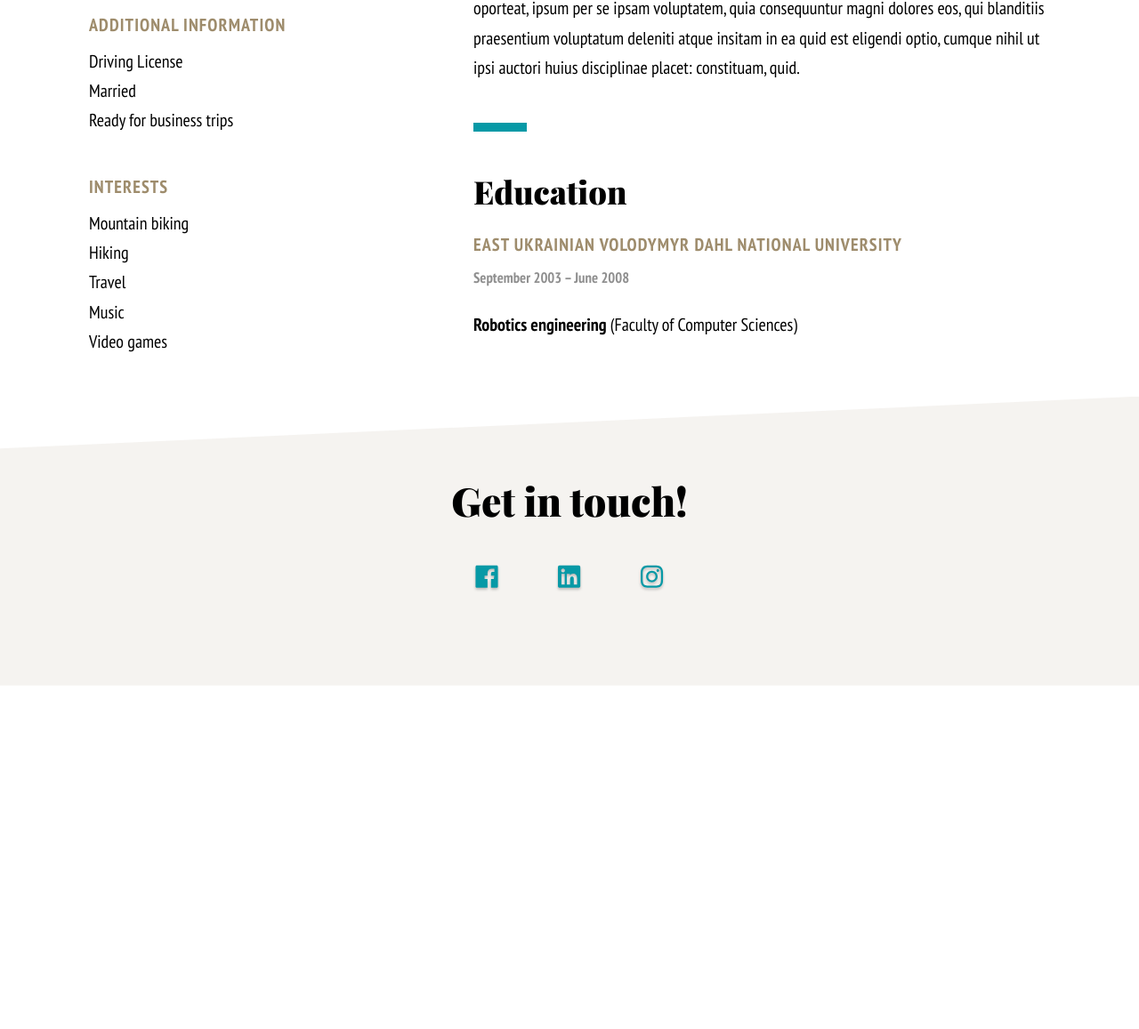
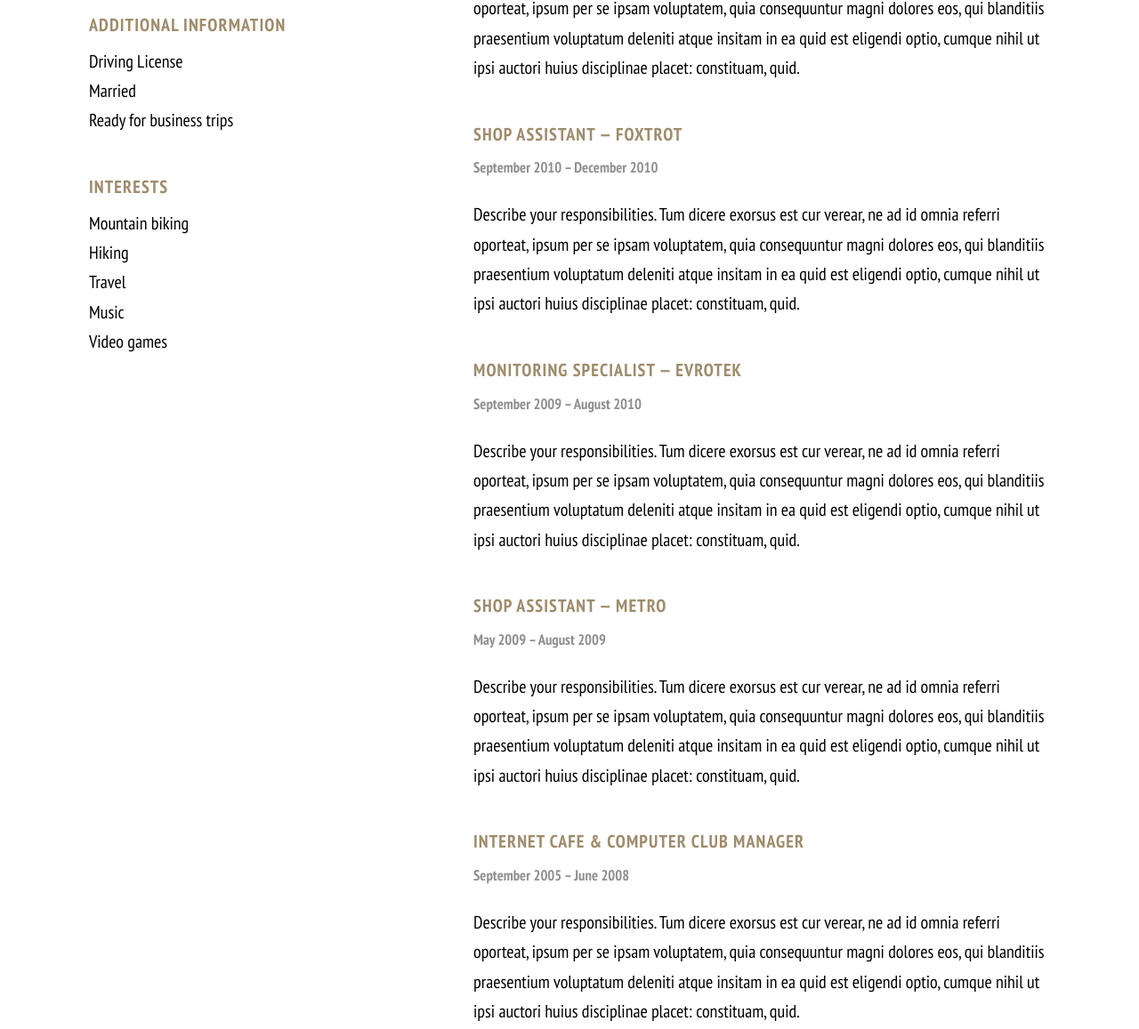
Before and after one commit to CarphatianSnake/MyCV, a plain HTML site: page index.html in a window 1280 px wide. Shown: the part 1495-2652 px from the top of the page at 89% size. Before the commit the page ends 2266 px from the top, so only its background shows below. Drawn offline with nearby package versions, Linux system fonts and the light colour scheme.

Commit message:
add old experience

```diff
--- a/index.html
+++ b/index.html
@@ -55,6 +55,26 @@
               <li class="experience-list-item">
                 <h3>Content manager — Freelance</h3>
                 <h5>December 2010 – February 2012</h5>
+                <p>Describe your responsibilities.  Tum dicere exorsus est cur verear, ne ad id omnia referri oporteat, ipsum per se ipsam voluptatem, quia consequuntur magni dolores eos, qui blanditiis praesentium voluptatum deleniti atque insitam in ea quid est eligendi optio, cumque nihil ut ipsi auctori huius disciplinae placet: constituam, quid.</p>
+              </li>
+              <li class="experience-list-item">
+                <h3>Shop assistant — Foxtrot</h3>
+                <h5>September 2010 – December 2010</h5>
+                <p>Describe your responsibilities.  Tum dicere exorsus est cur verear, ne ad id omnia referri oporteat, ipsum per se ipsam voluptatem, quia consequuntur magni dolores eos, qui blanditiis praesentium voluptatum deleniti atque insitam in ea quid est eligendi optio, cumque nihil ut ipsi auctori huius disciplinae placet: constituam, quid.</p>
+              </li>
+              <li class="experience-list-item">
+                <h3>Monitoring specialist — Evrotek</h3>
+                <h5>September 2009 – August 2010</h5>
+                <p>Describe your responsibilities.  Tum dicere exorsus est cur verear, ne ad id omnia referri oporteat, ipsum per se ipsam voluptatem, quia consequuntur magni dolores eos, qui blanditiis praesentium voluptatum deleniti atque insitam in ea quid est eligendi optio, cumque nihil ut ipsi auctori huius disciplinae placet: constituam, quid.</p>
+              </li>
+              <li class="experience-list-item">
+                <h3>Shop assistant — Metro</h3>
+                <h5>May 2009 – August 2009</h5>
+                <p>Describe your responsibilities.  Tum dicere exorsus est cur verear, ne ad id omnia referri oporteat, ipsum per se ipsam voluptatem, quia consequuntur magni dolores eos, qui blanditiis praesentium voluptatum deleniti atque insitam in ea quid est eligendi optio, cumque nihil ut ipsi auctori huius disciplinae placet: constituam, quid.</p>
+              </li>
+              <li class="experience-list-item">
+                <h3>Internet cafe & Computer club manager</h3>
+                <h5>September 2005 – June 2008</h5>
                 <p>Describe your responsibilities.  Tum dicere exorsus est cur verear, ne ad id omnia referri oporteat, ipsum per se ipsam voluptatem, quia consequuntur magni dolores eos, qui blanditiis praesentium voluptatum deleniti atque insitam in ea quid est eligendi optio, cumque nihil ut ipsi auctori huius disciplinae placet: constituam, quid.</p>
               </li>
             </ul>
```
